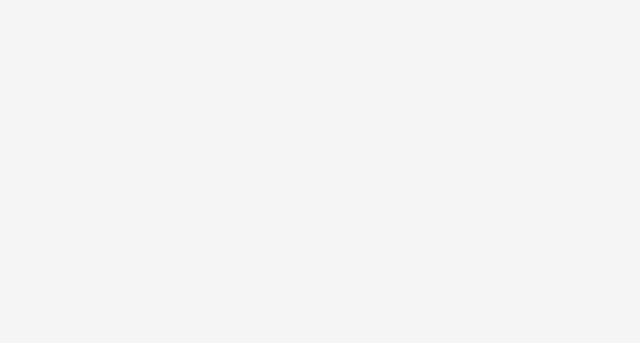
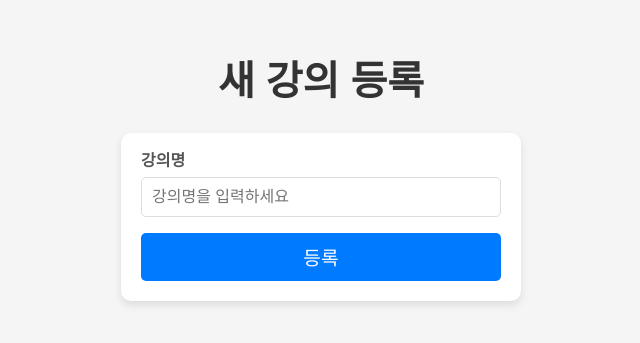
Before and after one commit to chnh506/kweb-exemption-task, a React (Create React App) app in the folder frontend/: page /instructor/add-course in a window 1280 px wide. Before the commit this address had no page. Shown: the part 219-562 px from the top of the page, without its empty margins (319-959 px from the left). Built offline with nearby package versions, Linux system fonts and the light colour scheme.

Commit message:
FE&BE - add instructor view & add course page

```diff
--- a/frontend/src/Router.tsx
+++ b/frontend/src/Router.tsx
@@ -8,9 +8,9 @@ import StudentViewOwnLecturePage from "./pages/StudentViewOwnLecturePage";
 import StudentViewOwnLecturePostPage from "./pages/StudentViewOwnLecturePostPage";
 
 import InstructorMainPage from "./pages/InstructorMainPage";
-import InstructorAddLecturePage from "./pages/InstructorAddLecturePage";
+import InstructorCoursesPage from "./pages/InstructorCoursesPage";
+import InstructorAddCoursePage from "./pages/InstructorAddCoursePage";
 import InstructorAddLecturePostPage from "./pages/InstructorAddLecturePostPage";
-import InstructorViewLecturePage from "./pages/InstructorViewLecturePage";
 
 function Router() {
   const loggedInUserRole: string = "";
@@ -20,6 +20,7 @@ function Router() {
       {/* 회원가입 및 로그인 라우트 */}
       <Route path="/join" element={<JoinPage />} />
       <Route path="/login" element={<LogInPage />} />
+
       {/* 학생 대상 페이지 라우트 */}
       <Route path="/student/main" element={<StudentMainPage />} />
       <Route
@@ -35,17 +36,14 @@ function Router() {
 
       {/* 교수자 관련 페이지 라우트 */}
       <Route path="/instructor/main" element={<InstructorMainPage />} />
+      <Route path="/instructor/courses" element={<InstructorCoursesPage />} />
       <Route
-        path="/instructor/add-lecture"
-        element={<InstructorAddLecturePage />}
+        path="/instructor/add-course"
+        element={<InstructorAddCoursePage />}
       />
       <Route
         path="/instructor/add-lecture-post"
         element={<InstructorAddLecturePostPage />}
-      />
-      <Route
-        path="/instructor/view-lectures"
-        element={<InstructorViewLecturePage />}
       />
 
       {/* 로그인한 사용자의 역할에 따라 리다이렉트 */}
--- /dev/null
+++ b/frontend/src/pages/InstructorAddCoursePage.tsx
@@ -0,0 +1,115 @@
+import React, { useState } from "react";
+import { useNavigate } from "react-router-dom";
+import styled from "styled-components";
+import axios from "axios";
+
+const Container = styled.div`
+  display: flex;
+  flex-direction: column;
+  align-items: center;
+  justify-content: center;
+  height: 100vh;
+  background-color: #f5f5f5;
+`;
+
+const Title = styled.h1`
+  font-size: 2.5rem;
+  font-weight: bold;
+  color: #333;
+  text-align: center;
+  margin-bottom: 2rem;
+`;
+
+const FormContainer = styled.form`
+  width: 100%;
+  max-width: 400px;
+  padding: 20px;
+  background-color: #fff;
+  border-radius: 10px;
+  box-shadow: 0 4px 8px rgba(0, 0, 0, 0.1);
+`;
+
+const Label = styled.label`
+  font-size: 1rem;
+  font-weight: bold;
+  color: #555;
+  margin-bottom: 0.5rem;
+  display: block;
+`;
+
+const Input = styled.input`
+  width: 100%;
+  padding: 10px;
+  margin-bottom: 1rem;
+  font-size: 1rem;
+  border: 1px solid #ddd;
+  border-radius: 5px;
+
+  &:focus {
+    border-color: #007bff;
+    outline: none;
+  }
+`;
+
+const SubmitButton = styled.button`
+  width: 100%;
+  padding: 10px;
+  font-size: 1.2rem;
+  background-color: #007bff;
+  color: white;
+  border: none;
+  border-radius: 5px;
+  cursor: pointer;
+  transition: background-color 0.3s ease;
+
+  &:hover {
+    background-color: #0056b3;
+  }
+`;
+
+const InstructorAddCoursePage: React.FC = () => {
+  const [courseName, setCourseName] = useState("");
+  const navigate = useNavigate();
+
+  const handleSubmit = async (e: React.FormEvent) => {
+    e.preventDefault();
+
+    try {
+      const token = localStorage.getItem("token");
+      await axios.post(
+        "http://localhost:8080/instructor/add-course",
+        { courseName },
+        {
+          headers: {
+            Authorization: `Bearer ${token}`,
+          },
+        }
+      );
+      alert("새 강의가 등록되었습니다.");
+      navigate("/instructor/courses"); // 강의 관리 페이지로 이동
+    } catch (error) {
+      console.error("강의 등록 실패:", error);
+      alert("강의 등록에 실패했습니다.");
+    }
+  };
+
+  return (
+    <Container>
+      <Title>새 강의 등록</Title>
+      <FormContainer onSubmit={handleSubmit}>
+        <Label htmlFor="courseName">강의명</Label>
+        <Input
+          type="text"
+          id="courseName"
+          value={courseName}
+          onChange={(e) => setCourseName(e.target.value)}
+          required
+          placeholder="강의명을 입력하세요"
+        />
+        <SubmitButton type="submit">등록</SubmitButton>
+      </FormContainer>
+    </Container>
+  );
+};
+
+export default InstructorAddCoursePage;
--- a/frontend/src/pages/InstructorAddLecturePage.tsx
+++ /dev/null
@@ -1,60 +0,0 @@
-import React, { useState } from "react";
-import styled from "styled-components";
-
-const Container = styled.div`
-  display: flex;
-  flex-direction: column;
-  align-items: center;
-  padding: 20px;
-`;
-
-const Title = styled.h1`
-  font-size: 2rem;
-  margin-bottom: 20px;
-`;
-
-const Input = styled.input`
-  margin-bottom: 10px;
-  padding: 10px;
-  width: 300px;
-  border: 1px solid #ccc;
-  border-radius: 5px;
-`;
-
-const Button = styled.button`
-  padding: 10px;
-  width: 150px;
-  background-color: #007bff;
-  color: white;
-  border: none;
-  border-radius: 5px;
-  cursor: pointer;
-
-  &:hover {
-    background-color: #0056b3;
-  }
-`;
-
-const InstructorAddLecturePage: React.FC = () => {
-  const [lectureName, setLectureName] = useState("");
-
-  const handleSubmit = () => {
-    // 강의 등록 로직 추가
-    console.log("강의가 등록되었습니다:", lectureName);
-  };
-
-  return (
-    <Container>
-      <Title>강의 등록</Title>
-      <Input
-        type="text"
-        value={lectureName}
-        onChange={(e) => setLectureName(e.target.value)}
-        placeholder="강의 이름"
-      />
-      <Button onClick={handleSubmit}>등록</Button>
-    </Container>
-  );
-};
-
-export default InstructorAddLecturePage;
--- /dev/null
+++ b/frontend/src/pages/InstructorCoursesPage.tsx
@@ -0,0 +1,129 @@
+import React, { useEffect, useState } from "react";
+import { Link } from "react-router-dom";
+import styled from "styled-components";
+import axios from "axios";
+
+const Container = styled.div`
+  display: flex;
+  flex-direction: column;
+  align-items: center;
+  justify-content: center;
+  height: 100vh;
+  background-color: #f5f5f5;
+`;
+
+const Title = styled.h1`
+  font-size: 2.5rem;
+  font-weight: bold;
+  color: #333;
+  text-align: center;
+  margin-bottom: 2rem;
+`;
+
+const CoursesContainer = styled.div`
+  width: 100%;
+  max-width: 800px;
+  display: flex;
+  flex-direction: column;
+  gap: 20px;
+`;
+
+const CourseItem = styled.div`
+  display: flex;
+  justify-content: space-between;
+  align-items: center;
+  padding: 15px;
+  background-color: #fff;
+  border-radius: 10px;
+  box-shadow: 0 4px 8px rgba(0, 0, 0, 0.1);
+  font-size: 1.2rem;
+  color: #333;
+  border: 1px solid #ddd;
+`;
+
+const CourseName = styled.div`
+  font-weight: bold;
+`;
+
+const ViewPostsButton = styled(Link)`
+  padding: 10px 15px;
+  background-color: #007bff;
+  color: #fff;
+  text-decoration: none;
+  font-weight: bold;
+  border-radius: 5px;
+  transition: background-color 0.3s ease;
+
+  &:hover {
+    background-color: #0056b3;
+  }
+`;
+
+const AddCourseButton = styled(Link)`
+  display: inline-block;
+  margin-top: 20px;
+  padding: 10px 20px;
+  background-color: #007bff;
+  color: #fff;
+  text-decoration: none;
+  font-weight: bold;
+  border-radius: 5px;
+  transition: background-color 0.3s ease;
+
+  &:hover {
+    background-color: #0056b3;
+  }
+`;
+
+const InstructorCoursesPage: React.FC = () => {
+  const userName = localStorage.getItem("userName");
+  const [courses, setCourses] = useState<string[]>([]);
+
+  useEffect(() => {
+    // 현재 교수자의 강의 목록을 가져오는 API 요청
+    const fetchCourses = async () => {
+      try {
+        const token = localStorage.getItem("token");
+        const response = await axios.get(
+          "http://localhost:8080/instructor/courses",
+          {
+            headers: {
+              Authorization: `Bearer ${token}`,
+            },
+          }
+        );
+        setCourses(response.data.courses); // 서버에서 받아온 강의 목록 저장
+      } catch (error) {
+        console.error("강의 목록을 가져오는데 실패했습니다:", error);
+      }
+    };
+
+    fetchCourses();
+  }, []);
+
+  return (
+    <Container>
+      <Title>{userName} 님의 강의 목록</Title>
+      <CoursesContainer>
+        {courses.length > 0 ? (
+          courses.map((course, index) => (
+            <CourseItem key={index}>
+              <CourseName>{course}</CourseName>
+              <ViewPostsButton to={`/instructor/courses/${index}/posts`}>
+                강의 게시물 관리
+              </ViewPostsButton>
+            </CourseItem>
+          ))
+        ) : (
+          <p>등록된 강의가 없습니다.</p>
+        )}
+      </CoursesContainer>
+
+      <AddCourseButton to="/instructor/add-course">
+        새 강의 등록
+      </AddCourseButton>
+    </Container>
+  );
+};
+
+export default InstructorCoursesPage;
--- a/frontend/src/pages/InstructorViewLecturePage.tsx
+++ /dev/null
@@ -1,34 +0,0 @@
-import React from "react";
-import styled from "styled-components";
-
-const Container = styled.div`
-  padding: 20px;
-`;
-
-const Title = styled.h1`
-  font-size: 2rem;
-  margin-bottom: 20px;
-`;
-
-const LectureItem = styled.div`
-  padding: 10px;
-  margin-bottom: 10px;
-  border: 1px solid #ccc;
-  border-radius: 5px;
-`;
-
-const InstructorViewLecturePage: React.FC = () => {
-  // 실제 강의 목록은 서버에서 받아와야 함
-  const lectures = ["강의 1", "강의 2", "강의 3"];
-
-  return (
-    <Container>
-      <Title>내 강의 목록</Title>
-      {lectures.map((lecture) => (
-        <LectureItem key={lecture}>{lecture}</LectureItem>
-      ))}
-    </Container>
-  );
-};
-
-export default InstructorViewLecturePage;
```
Also changed, not shown: 1 other file (tests, documents, lock files or other folders).
